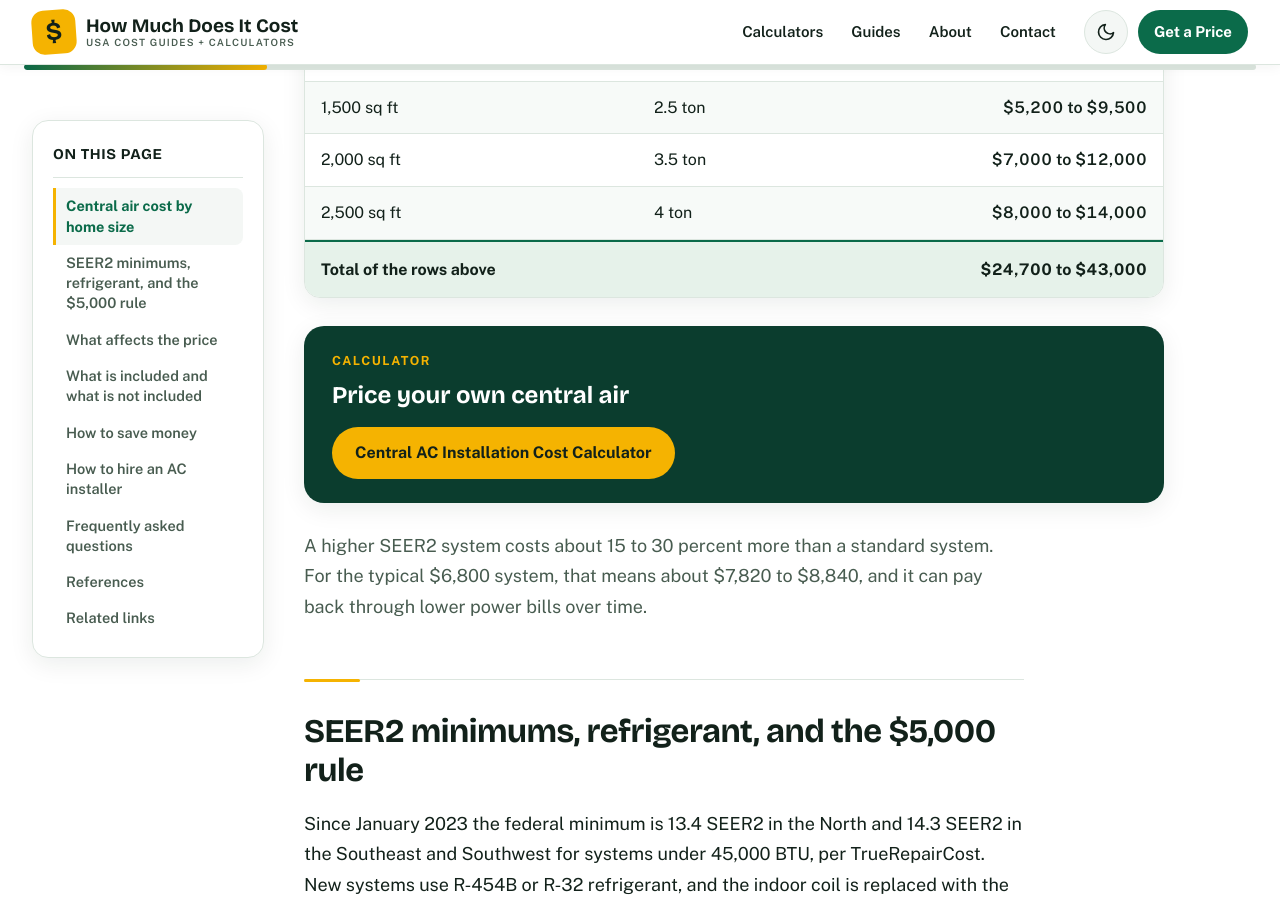
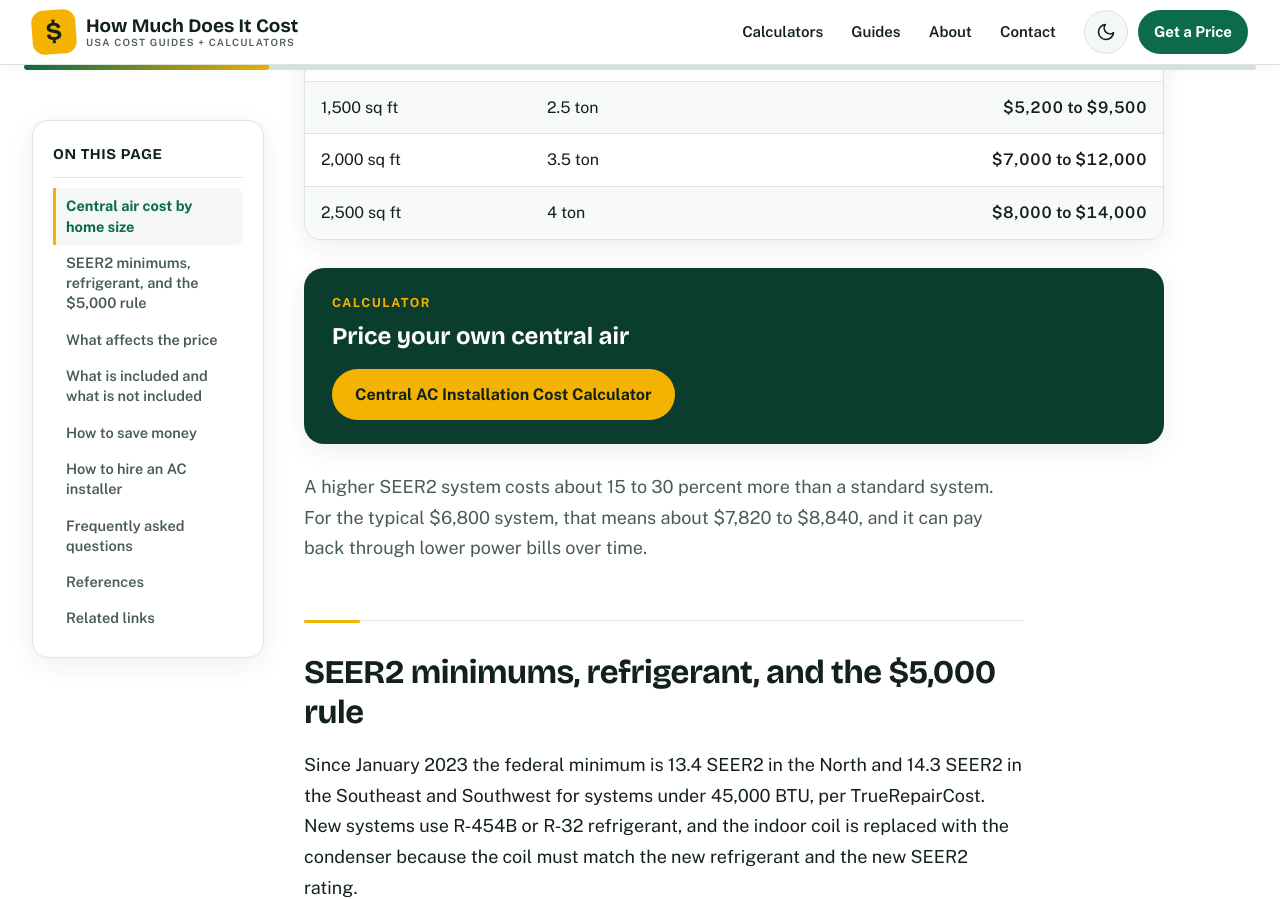
Before and after one commit to zaidmeo09-dhangal/howmuchdoesitcostusa, a Jekyll site: the page built from _posts/2026-11-14-how-much-does-it-cost-to-install-central-air.md, in a window 1280 px wide and 900 px high, scrolled down 1397 px. Built offline with Jekyll 4.4.1, drawn with Linux system fonts in a browser that asks for light colours.

Commit message:
Initial deploy: add _posts/2026-11-14-how-much-does-it-cost-to-install-central-air.md

```diff
--- a/_posts/2026-11-14-how-much-does-it-cost-to-install-central-air.md
+++ b/_posts/2026-11-14-how-much-does-it-cost-to-install-central-air.md
@@ -128,7 +128,6 @@ schema: |
 <tr><td>1,500 sq ft</td><td>2.5 ton</td><td>$5,200 to $9,500</td></tr>
 <tr><td>2,000 sq ft</td><td>3.5 ton</td><td>$7,000 to $12,000</td></tr>
 <tr><td>2,500 sq ft</td><td>4 ton</td><td>$8,000 to $14,000</td></tr>
-<tr class="total"><td>Total of the rows above</td><td></td><td>$24,700 to $43,000</td></tr>
 </tbody>
 </table>
 </div>
```
